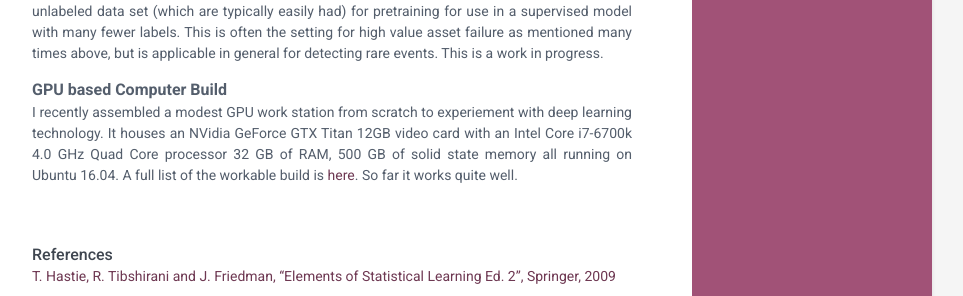
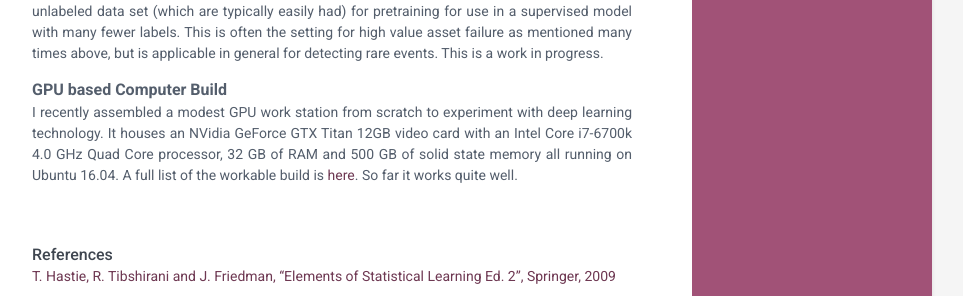
Before and after one commit to AlexanderGraf/online-cv, a Jekyll site: the page built from index.html, in a window 1280 px wide and 900 px high, scrolled down 3386 px. Shown: the part 156-452 px from the top of the window, without its empty margins (188-1151 px from the left). Built offline with Jekyll 4.4.1, drawn with Linux system fonts in a browser that asks for light colours; some web fonts are replaced.

Commit message:
updated text

```diff
--- a/_includes/projects.html
+++ b/_includes/projects.html
@@ -9,6 +9,6 @@
                 </div><!--//item-->
                 <div class="item">
                     <span class="project-title"><b>GPU based Computer Build</b></span>
-                    <p style="text-align:justify">I recently assembled a modest GPU work station from scratch to experiement with deep learning technology.  It houses an NVidia GeForce GTX Titan 12GB video card with an Intel Core i7-6700k 4.0 GHz Quad Core processor 32 GB of RAM, 500 GB of solid state memory all running on Ubuntu 16.04.  A full list of the workable build is <a href="https://pcpartpicker.com/list/73rKP6">here</a>.  So far it works quite well.</p>
+                    <p style="text-align:justify">I recently assembled a modest GPU work station from scratch to experiment with deep learning technology.  It houses an NVidia GeForce GTX Titan 12GB video card with an Intel Core i7-6700k 4.0 GHz Quad Core processor, 32 GB of RAM and 500 GB of solid state memory all running on Ubuntu 16.04.  A full list of the workable build is <a href="https://pcpartpicker.com/list/73rKP6">here</a>.  So far it works quite well.</p>
                 </div><!--//item-->
 </section><!--//section-->
```
